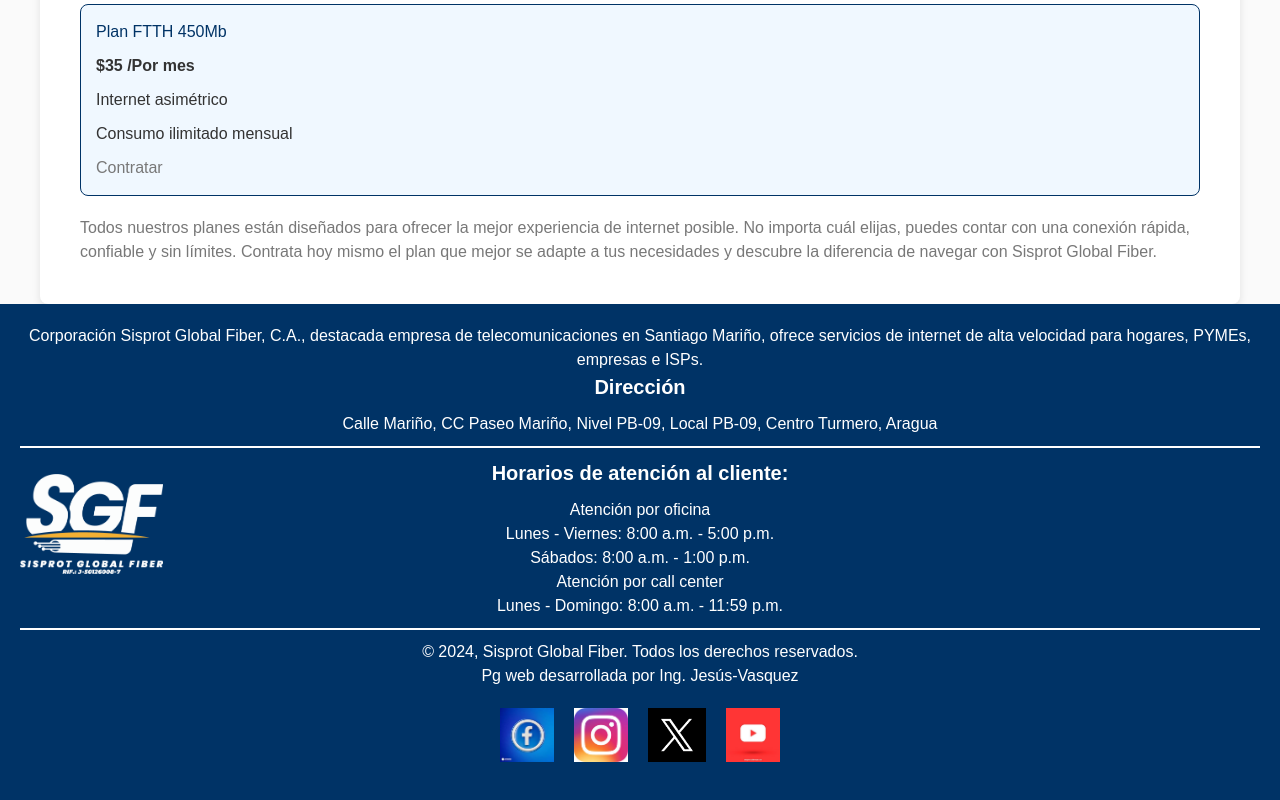
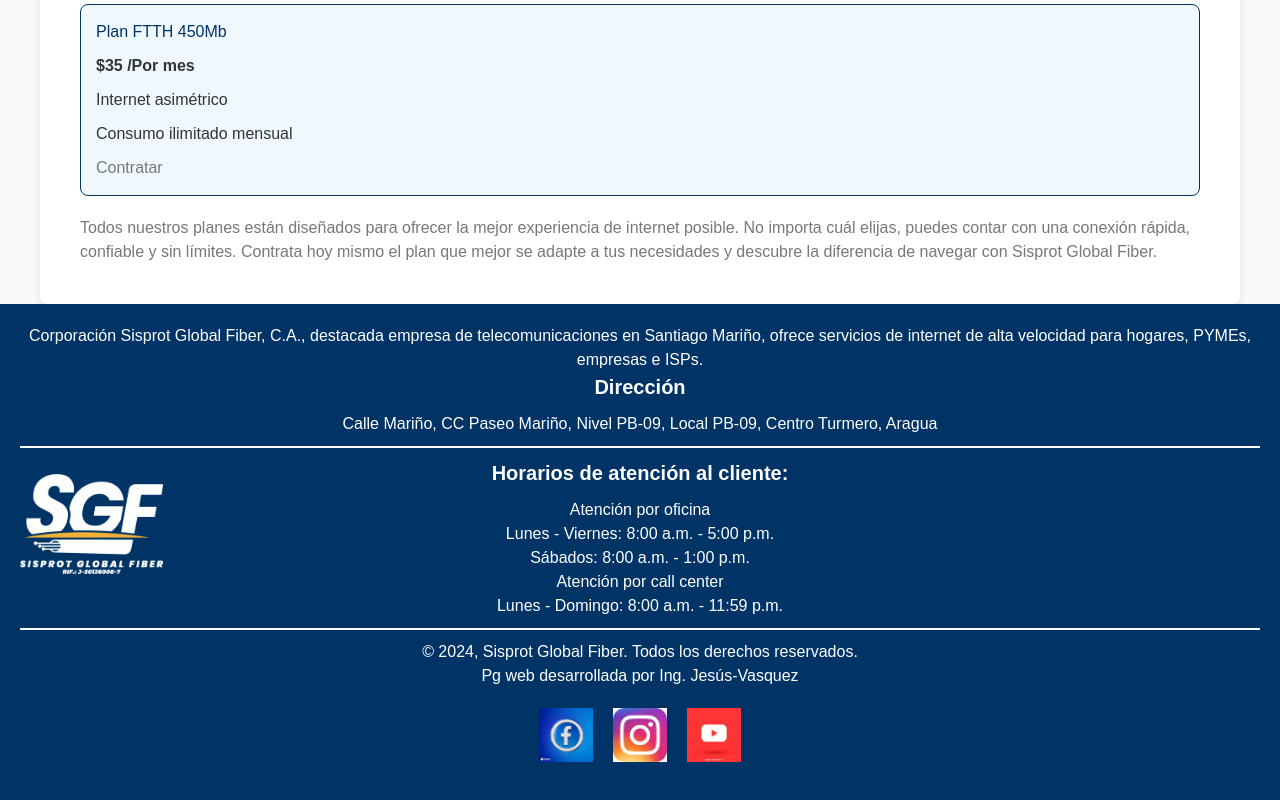
Before and after one commit to rafagax/-Sisprot-Responsive-Website-, a React (Vite) app: page / in a window 1280 px wide. Shown: the part 930-1730 px from the top of the page. Built offline with nearby package versions, Linux system fonts and the light colour scheme.

Commit message:
Update index.jsx

```diff
--- a/src/Components/Footer/index.jsx
+++ b/src/Components/Footer/index.jsx
@@ -26,7 +26,7 @@
           <div className="social-icons">
             <a href="https://www.facebook.com/sisprotgf/"><img src="facebook-icon.png" alt="Facebook" /></a>
             <a href="https://www.instagram.com/sisprotgf/"><img src="instagram-icon.png" alt="Instagram" /></a>
-            <a href="#"><img src="twitter.png" alt="Twitter" /></a>
+            {/* <a href="#"><img src="twitter.png" alt="Twitter" /></a> */}
             <a href="https://www.youtube.com/@sisprotglobalfiber"><img src="youtub.png" alt="YouTube" /></a>
           </div>
           <a href="https://api.whatsapp.com/send/?phone=584243076327&text&type=phone_number&app_absent=0" className="contact-link">
```
